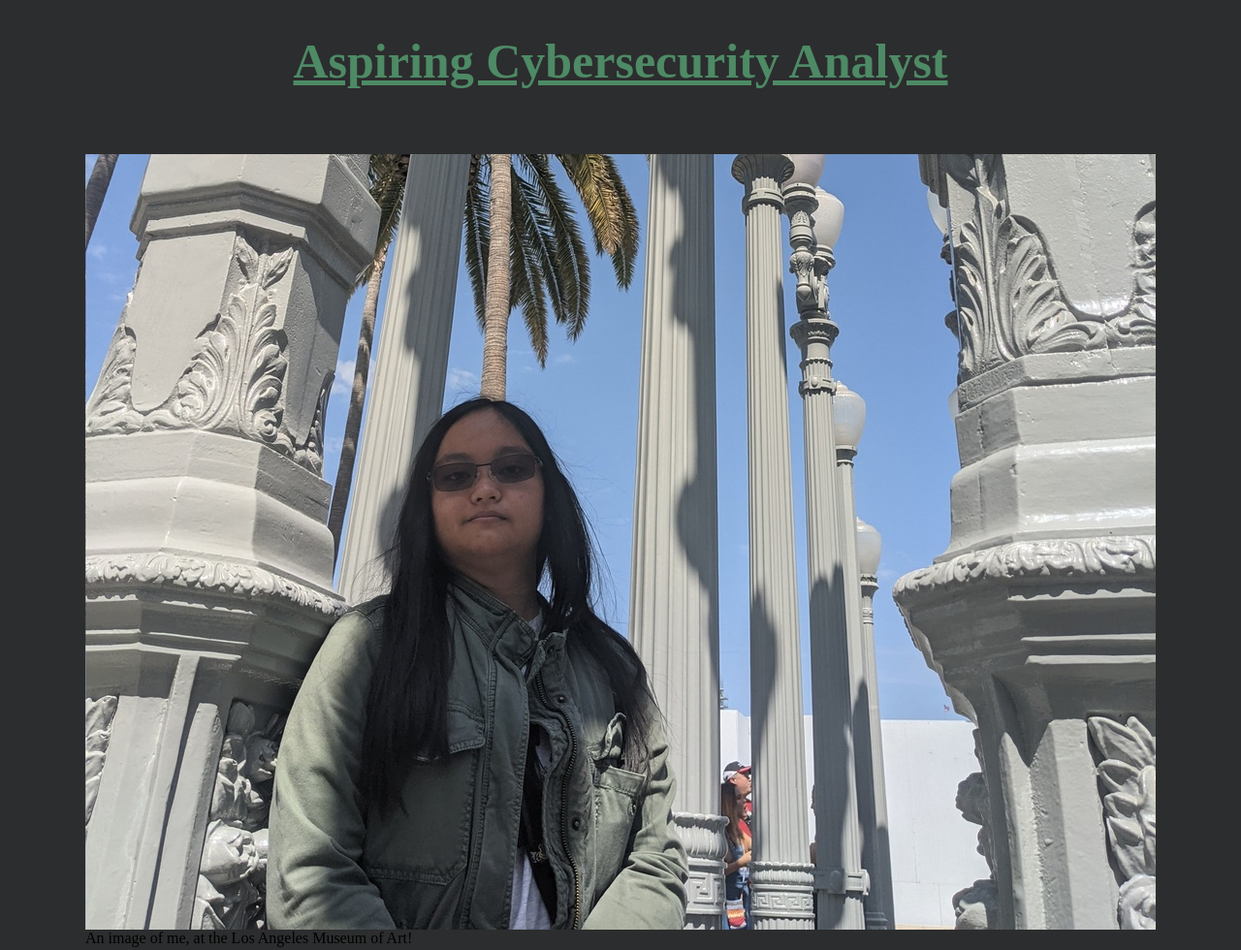
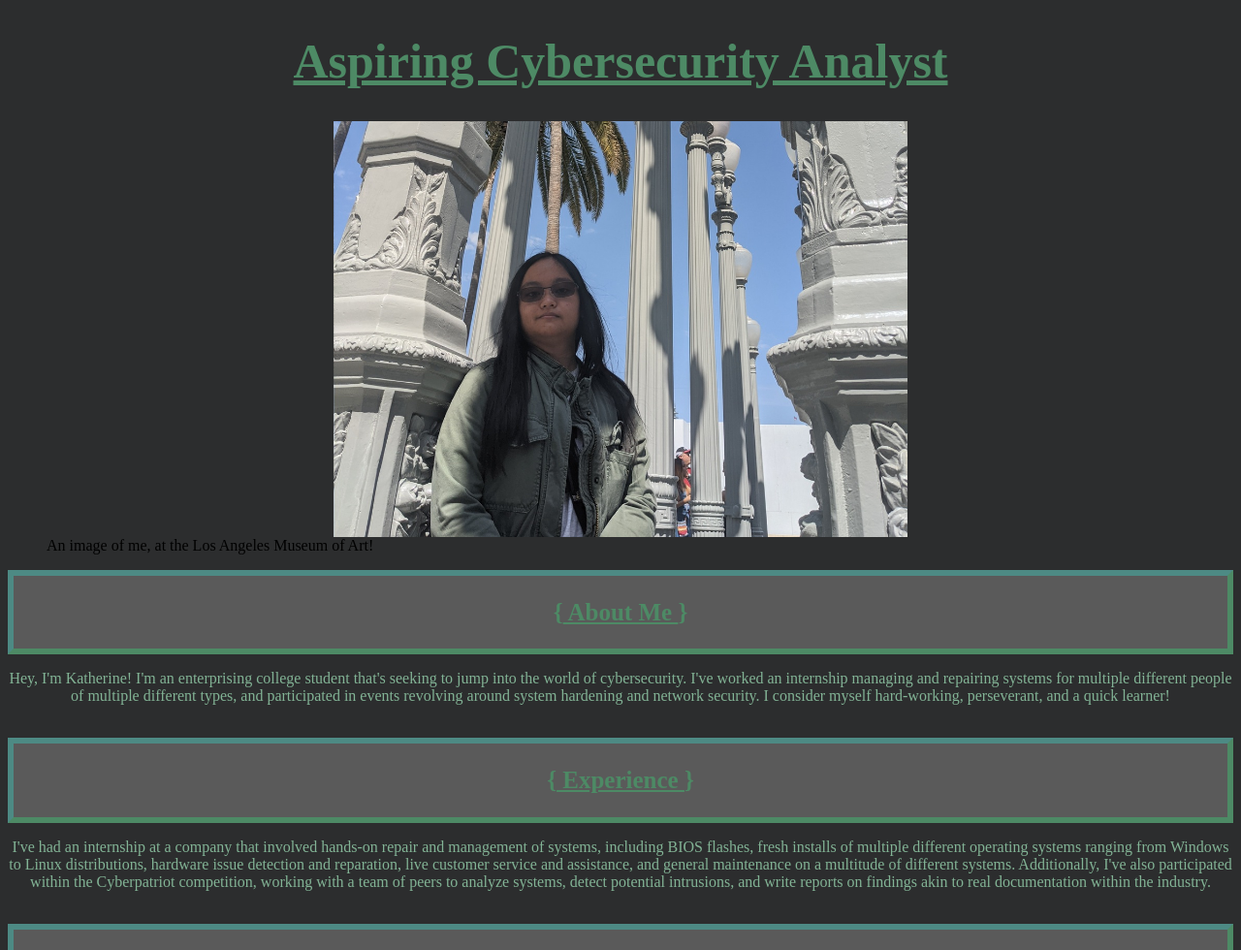
Before and after one commit to kjd-guardiano/kjd-guardiano.github.io, a plain HTML site: page index.html in a window 1280 px wide. Shown: the top 980 px of the page at 97% size. Drawn offline with Linux system fonts and the light colour scheme.

Commit message:
img fixing and style
changing button spacing for links, working on image re-centering/re-bordering

```diff
--- a/index.html
+++ b/index.html
@@ -6,11 +6,7 @@
 <h1><u>Aspiring Cybersecurity Analyst</u></h1>
 
 <figure>
-  <img
-</figure>
-
-<figure>
-  <img src="img/personalimg(1).jpg" alt="An image of me, at the Los Angeles Museum of Art!" class="center"/>
+  <img src="img/personalimg(1).jpg" alt="An image of me, at the Los Angeles Museum of Art!" class="imgcenter">
   <figcaption>An image of me, at the Los Angeles Museum of Art!</figcaption>
 </figure>
 
@@ -43,16 +39,17 @@
 <p>
   I'm experienced in C, C++, and JavaScript, and currently learning HTML and x86. I have some light experience in Python.
   <br> Here's some links to some of my previous works!
-
   <br>
   <div class="center">
     <a href="https://replit.com/@KJGuardiano" target="_blank" rel="noreferrer noopener" class="button">Replit</a>
   </div>
-  <br>
   <div class="center">
     <a href="https://github.com/kjd-guardiano" target="_blank" rel="noreferrer noopener" class="button">GitHub</a>
   </div>
 </p>
+
+<br>
+
 <p>
   <a href="https://replit.com/@KJGuardiano/FizzBuzz?v=1" target="_blank" rel="noreferrer noopener" class="button">FizzBuzz</a>
   <a href="https://replit.com/@KJGuardiano/eMesreveR?v=1" target="_blank" rel="noreferrer noopener" class="button">String Reverser</a>
```
Also changed, not shown: 1 other file.
